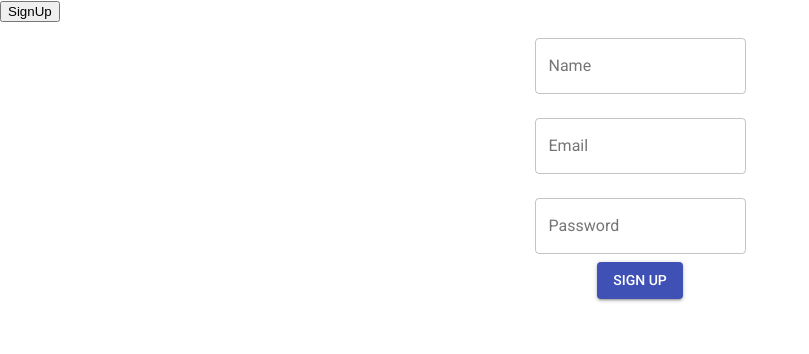
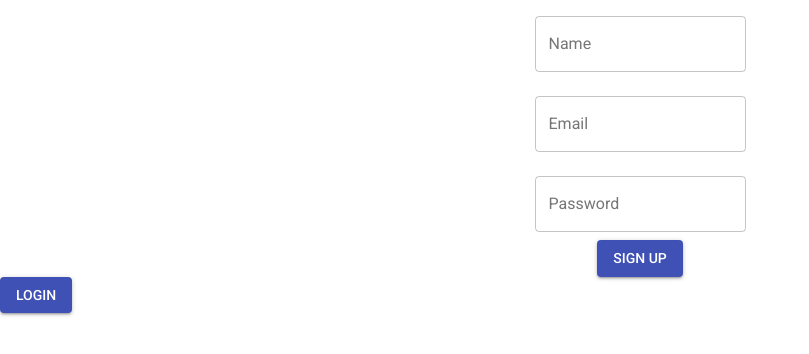
Before and after one commit to anamhussain2601/LoginPage, a React (Create React App) app: page / in a window 1280 px wide. Shown: the top 354 px of the page, without its empty margins (0-809 px from the left). Built offline with nearby package versions, Linux system fonts and the light colour scheme.

Commit message:
Login Button added

```diff
--- a/src/App.js
+++ b/src/App.js
@@ -1,6 +1,8 @@
 import React, { Component } from "react";
 import Login from "./Login";
 import SignUp from "./SignUp";
+import Button from "@material-ui/core/Button";
+
 import { Route, Link } from "react-router-dom";
 
 class App extends Component {
@@ -22,12 +24,20 @@
       showSignUpComponent: false
     });
   };
-  handlePage = () => {
+  handleSignUpPage = () => {
     this.setState({
       showSignUpComponent: true,
       showLoginComponent: false
     });
   };
+
+  handleLoginPage = () => {
+    this.setState({
+      showSignUpComponent: false,
+      showLoginComponent: true
+    });
+  };
+
   render() {
     console.log(this.state.UserDetails);
 
@@ -37,16 +47,35 @@
         {/* <Route exact path="/" component={Login} /> */}
         {/* <Route exact path="/signup" component={SignUp}
         render ={()=> <SignUp UserDetails ={this.addUserDetailHandler}/>} /> */}
-        <button onClick={this.handlePage}> SignUp</button>
 
         {this.state.showSignUpComponent ? (
-          <SignUp addUserDetailHandler={this.addUserDetailHandler} />
+          <div>
+            <SignUp addUserDetailHandler={this.addUserDetailHandler} />
+            <Button
+              variant="contained"
+              color="primary"
+              onClick={this.handleLoginPage}
+            >
+              {" "}
+              Login
+            </Button>
+          </div>
         ) : (
           <div style={{ alignItems: "center" }}>Login to continue</div>
         )}
 
         {this.state.showLoginComponent ? (
-          <Login UserDetails={this.state.UserDetails} />
+          <div>
+            <Login UserDetails={this.state.UserDetails} />
+            <Button
+              variant="contained"
+              color="primary"
+              onClick={this.handleSignUpPage}
+            >
+              {" "}
+              SignUp
+            </Button>
+          </div>
         ) : null}
       </div>
     );
```
